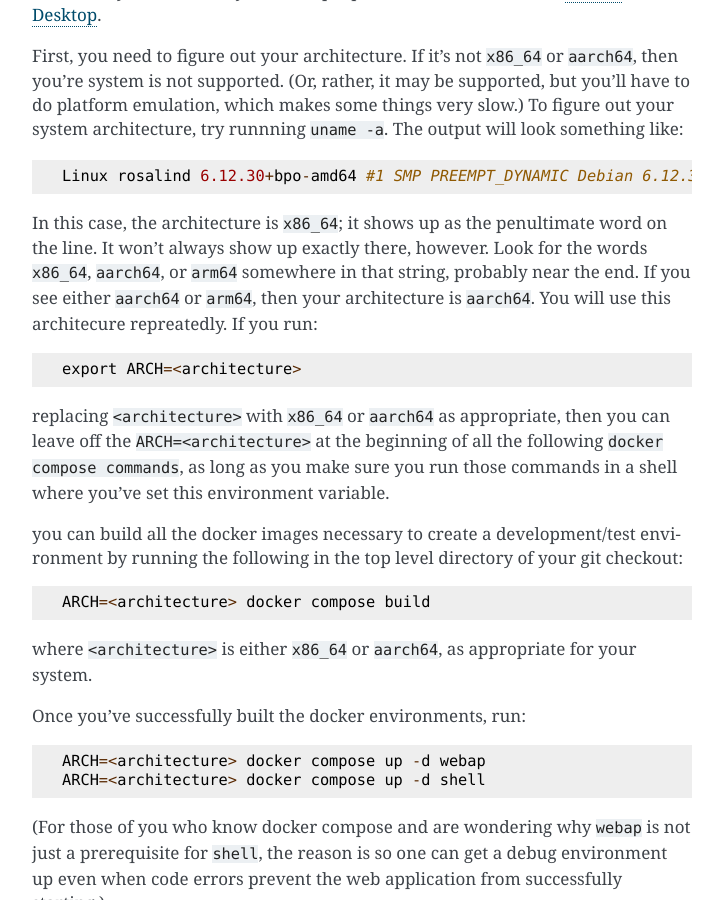
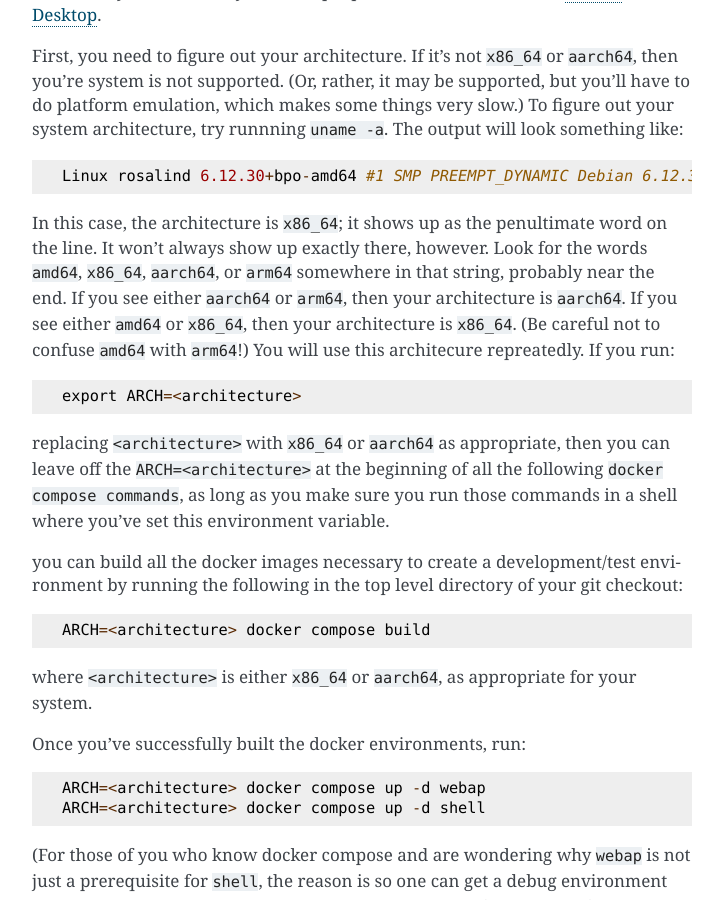
Before and after one commit to trivialTZ/FASTDB, a Sphinx documentation site: the page built from docs/developers.rst, in a window 1280 px wide and 900 px high, scrolled down 2766 px. Shown: the whole window, without its empty margins (388-1111 px from the left). Built offline with Sphinx 7.4.7, drawn with Linux system fonts in a browser that asks for light colours.

Commit message:
Just in case somebody sees amd64 instead of x86_64...

```diff
--- a/docs/developers.rst
+++ b/docs/developers.rst
@@ -69,7 +69,7 @@ First, you need to figure out your architecture.  If it's not ``x86_64`` or ``aa
 
    Linux rosalind 6.12.30+bpo-amd64 #1 SMP PREEMPT_DYNAMIC Debian 6.12.30-1~bpo12+1 (2025-06-14) x86_64 GNU/Linux
 
-In this case, the architecture is ``x86_64``; it shows up as the penultimate word on the line.  It won't always show up exactly there, however.  Look for the words ``x86_64``, ``aarch64``, or ``arm64`` somewhere in that string, probably near the end.  If you see either ``aarch64`` or ``arm64``, then your architecture is ``aarch64``.  You will use this architecure repreatedly.  If you run::
+In this case, the architecture is ``x86_64``; it shows up as the penultimate word on the line.  It won't always show up exactly there, however.  Look for the words ``amd64``, ``x86_64``, ``aarch64``, or ``arm64`` somewhere in that string, probably near the end.  If you see either ``aarch64`` or ``arm64``, then your architecture is ``aarch64``.  If you see either ``amd64`` or ``x86_64``, then your architecture is ``x86_64``.  (Be careful not to confuse ``amd64`` with ``arm64``!) You will use this architecure repreatedly.  If you run::
 
   export ARCH=<architecture>
 
```
